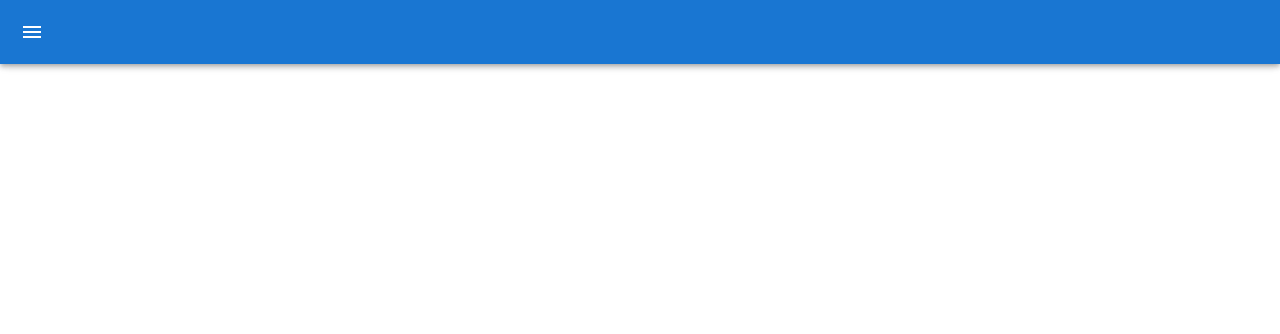
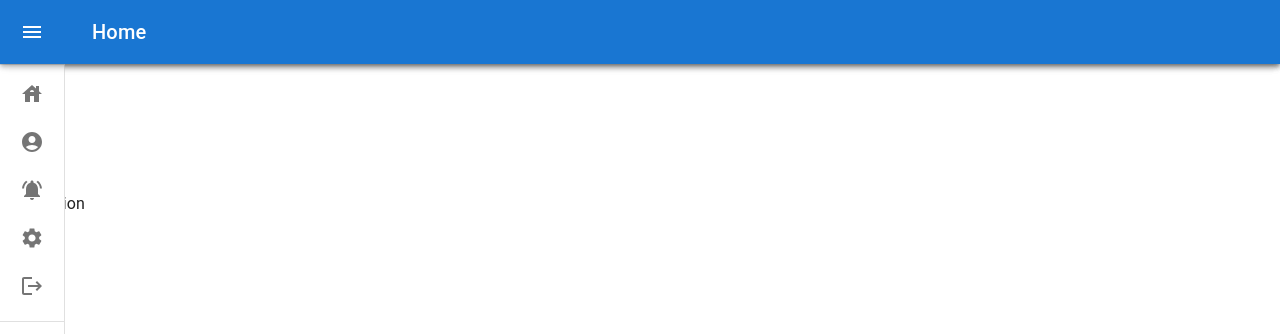
Before and after one commit to FUNG8/Final-Project, a React (Create React App) app in the folder clinic-app/: page /patientNotification in a window 1280 px wide. Before the commit this address had no page. Shown: the top 334 px of the page. Built offline with nearby package versions, Linux system fonts and the light colour scheme.

Commit message:
created profile, notification, setting page for patientSide and navigated to patient_narbar button

```diff
--- a/clinic-app/src/App.tsx
+++ b/clinic-app/src/App.tsx
@@ -8,10 +8,13 @@ import FixedBottomNavigation from './components/bottomnavbar';
 import {BrowserRouter, Routes,  Route} from 'react-router-dom'
 import Home from './doctorpages/home';
 import DoctorLogin from './doctorpages/doctorLogin';
-import PatientHome from './doctorpages/patientHomePage';
+import PatientHome from './patientpages/patientHomePage';
 import { QueryClientProvider, QueryClient } from '@tanstack/react-query'
 import Patient from './doctorpages/patient';
 import Medicine from './doctorpages/medicine';
+import Notification from './patientpages/notification';
+import Profile from './patientpages/profilePage';
+import Setting from './patientpages/setting';
 
 
 
@@ -27,7 +30,11 @@ function App() {
         <Route path = "/home" element ={<Home/>}/>
         <Route path = "/patient" element ={<Patient/>}/>
         <Route path = "/medicine" element ={<Medicine/>}/>
+
         <Route path = "/patientHome" element ={<PatientHome />}/>
+        <Route path = "/patientNotification" element ={<Notification />}/>
+        <Route path = "/patientProfile" element ={<Profile />}/>
+        <Route path = "/patientSetting" element ={<Setting/>}/>
 
       </Routes>
 
--- a/clinic-app/src/components/patient_sideNavbar.tsx
+++ b/clinic-app/src/components/patient_sideNavbar.tsx
@@ -22,6 +22,10 @@ import ListItemButton from '@mui/material/ListItemButton';
 import ListItemIcon from '@mui/material/ListItemIcon';
 import ListItemText from '@mui/material/ListItemText';
 import { logout } from '../api/authAPI';
+import notification from '../patientpages/notification';
+import Profile from '../patientpages/profilePage';
+import setting from '../patientpages/setting';
+import { Navigate, useNavigate } from 'react-router-dom';
 
 
 const drawerWidth = 240;
@@ -107,11 +111,20 @@ export default function MiniDrawer() {
         setOpen(false);
     };
 
-    const icons = [
-        <HouseIcon />,
-        <AccountCircleIcon />,
-        <NotificationsActiveIcon />,
-        <SettingsIcon />,
+    const navigate = useNavigate();
+        const icons = [
+            <div onClick={() => navigate("/patientHome")}>
+              <HouseIcon />
+            </div>,
+            <div onClick={() => navigate("/patientProfile")}>
+              <AccountCircleIcon />
+            </div>,
+            <div onClick={() => navigate("/patientNotification")}>
+              <NotificationsActiveIcon />
+            </div>,
+            <div onClick={() => navigate("/patientSetting")}>
+              <SettingsIcon />
+            </div>,
         <div onClick={logout}>
             <LogoutIcon />
             </div>
--- /dev/null
+++ b/clinic-app/src/patientpages/notification.tsx
@@ -0,0 +1,15 @@
+import MiniDrawer from "../components/patient_sideNavbar";
+export default function notification() {
+
+    return (
+
+      <div className="App">
+        <MiniDrawer />
+        <header className="App-header">
+          <p>Notification</p>
+
+        </header>
+
+      </div>
+    );
+  }
--- /dev/null
+++ b/clinic-app/src/patientpages/profilePage.tsx
@@ -0,0 +1,15 @@
+import MiniDrawer from "../components/patient_sideNavbar";
+export default function Profile() {
+
+    return (
+
+      <div className="App">
+        <MiniDrawer />
+        <header className="App-header">
+          <p>Profile</p>
+
+        </header>
+
+      </div>
+    );
+  }
--- /dev/null
+++ b/clinic-app/src/patientpages/setting.tsx
@@ -0,0 +1,15 @@
+import MiniDrawer from "../components/patient_sideNavbar";
+export default function setting() {
+
+    return (
+
+      <div className="App">
+        <MiniDrawer />
+        <header className="App-header">
+          <p>Setting</p>
+
+        </header>
+
+      </div>
+    );
+  }
```
Also changed, not shown: clinic-app/src/patientpages/patientHomePage.tsx (renamed from clinic-app/src/doctorpages/patientHomePage.tsx).
